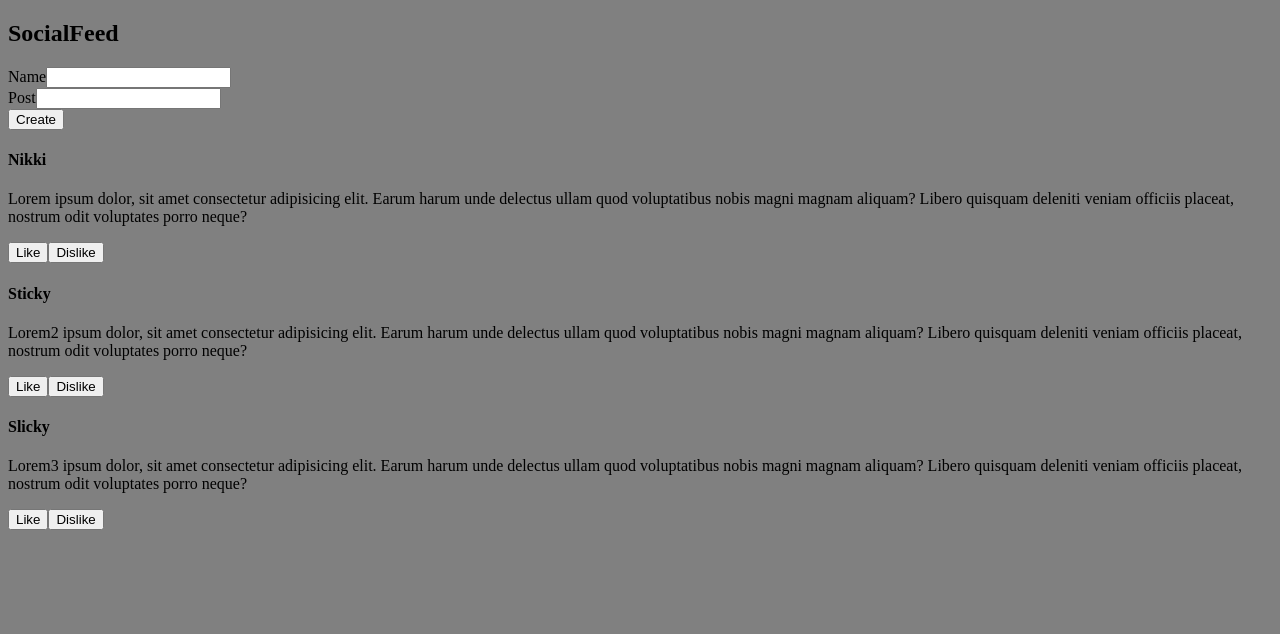
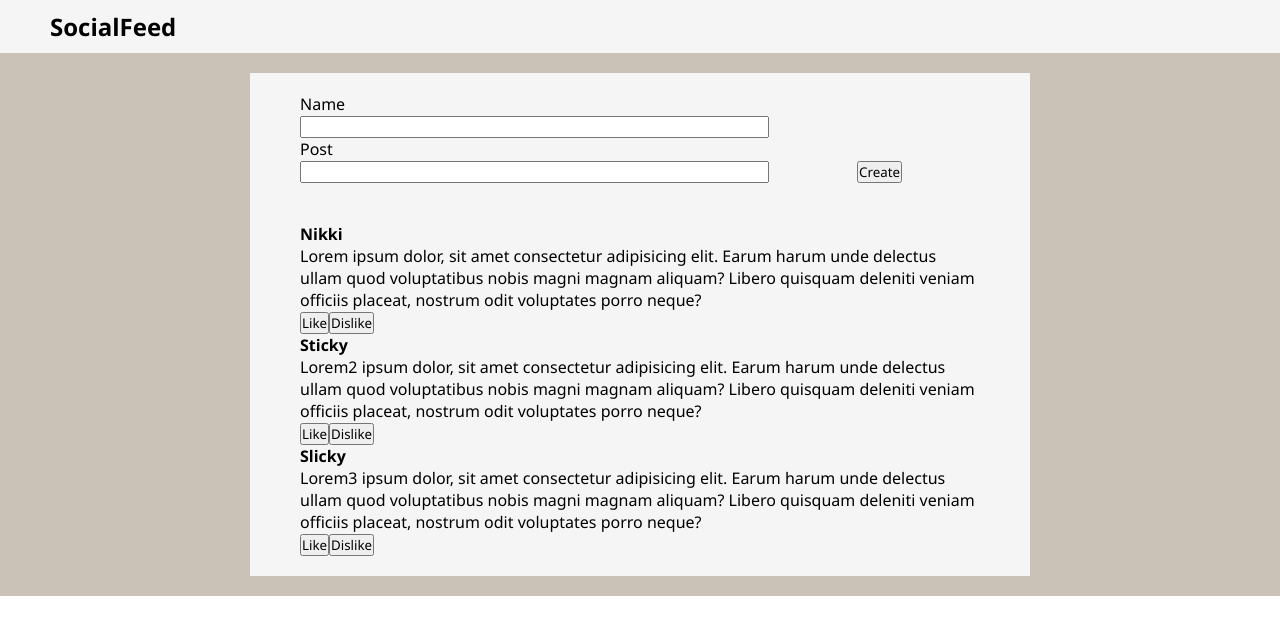
Before and after one commit to ConsoleWL/-ConsoleWL-Find-a-repository-140_SocialFeed2, a React (Create React App) app: page / in a window 1280 px wide. Shown: the top 634 px of the page. Built offline with nearby package versions, Linux system fonts and the light colour scheme.

Commit message:
now will fix input for post to make it text area

```diff
--- a/src/App.css
+++ b/src/App.css
@@ -1,3 +1,44 @@
-body {
-    background-color: gray;
+*{
+    font-family: 'Segoe UI', Tahoma, Geneva, Verdana, sans-serif;
+    margin: 0;
+    padding: 0;
+    box-sizing: border-box;
 }
+
+/* Feed */
+.feed-container{
+    background-color: #CAC1B7;
+    padding:20px 250px;
+
+}
+
+.container{
+    background-color: whitesmoke;
+    padding: 20px 50px;
+}
+
+/* Create Form */
+.flex-box{
+    display: flex;
+    gap: 10px;
+}
+
+.input-form{
+    width: 70%;
+}
+
+.input-form label {
+    display: block;
+}
+
+.input-form input {
+    width: 100%;
+}
+
+
+.btn-create{
+    width: 30%;
+    display: flex;
+    justify-content:center;
+    align-items: flex-end;
+}
--- a/src/App.jsx
+++ b/src/App.jsx
@@ -21,7 +21,7 @@ function App() {
   return (
     <div className="App">
       <Header />
-      <div>
+      <div className="feed-container">
         <CreatePostForm onNewPost={handleNewPost} />
         <PostList posts={posts} />
       </div>
--- a/src/Components/CreatePostForm/CreatePostForm.jsx
+++ b/src/Components/CreatePostForm/CreatePostForm.jsx
@@ -16,7 +16,9 @@ const CreatePostForm = ({ onNewPost }) => {
   };
 
   return (
-    <form onSubmit={handleSubmit}>
+    <form onSubmit={handleSubmit} className="container">
+      <div className="flex-box">
+        <div className="input-form">
           <div>
             <label>Name</label>
             <input value={name} onChange={(e) => setName(e.target.value)} />
@@ -25,7 +27,12 @@ const CreatePostForm = ({ onNewPost }) => {
             <label>Post</label>
             <input value={text} onChange={(e) => setText(e.target.value)} />
           </div>
+        </div>
+
+        <div className="btn-create">
           <button type="submit">Create</button>
+        </div>
+      </div>
     </form>
   );
 };
--- /dev/null
+++ b/src/Components/Header/Header.css
@@ -0,0 +1,4 @@
+header{
+    background-color: whitesmoke;
+    padding: 10px 50px;
+}
--- a/src/Components/Header/Header.jsx
+++ b/src/Components/Header/Header.jsx
@@ -1,3 +1,5 @@
+import "./Header.css";
+
 const Header = ({}) => {
   return (
     <header>
--- a/src/Components/PostList/PostList.jsx
+++ b/src/Components/PostList/PostList.jsx
@@ -2,7 +2,7 @@ import Post from "../Postt/Post";
 
 const PostList = ({ posts = [] }) => {
   const postItem = posts.map((post) => <Post key={post.text} postObj={post} />);
-  return <div>{postItem}</div>;
+  return <div className="container">{postItem}</div>;
 };
 
 export default PostList;
```
Lines whose indentation alone changed are shown as unchanged.
